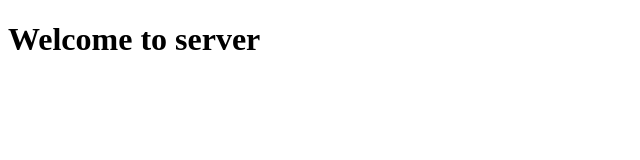
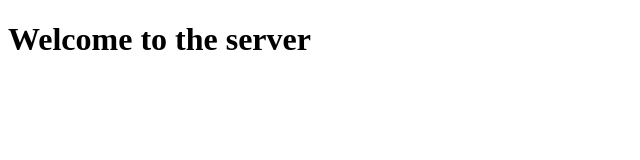
Before and after one commit to IamMehediHasanMunna/REST-API-with-mongoDB, a website: page views/index.html in a window 1280 px wide. Shown: the whole page, without its empty margins (0-640 px from the left). Drawn offline with Linux system fonts and the light colour scheme.

Commit message:
Update index.html

```diff
--- a/views/index.html
+++ b/views/index.html
@@ -7,6 +7,6 @@
     <title>Home</title>
 </head>
 <body>
-    <h1>Welcome to server</h1>
+    <h1>Welcome to the server</h1>
 </body>
 </html>
```
